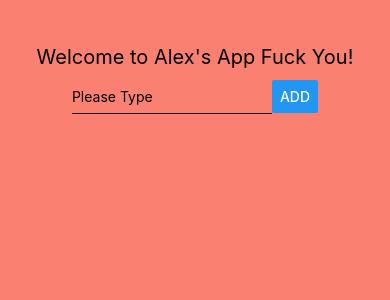
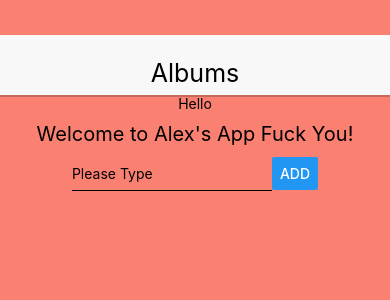
Before and after one commit to clarkexcore/react-native-test1, a React Native app: screen / in a window 390 px wide. Shown: the top 300 px of the page. Built offline with nearby package versions, Linux system fonts and the light colour scheme.

Commit message:
Change, all I see are changesssssss

```diff
--- a/App.js
+++ b/App.js
@@ -1,13 +1,7 @@
-/**
- * Sample React Native App
- * https://github.com/facebook/react-native
- *
- * @format
- * @flow
- */
-
-import React, {Component} from 'react';
-import {Platform, StyleSheet, Text, View, TextInput, Button} from 'react-native';
+import React, { Component } from 'react';
+import { Platform, StyleSheet, Text, View, TextInput, Button } from 'react-native';
+import Header from './src/components/Header';
+import AlbumList from './src/components/AlbumList';
 
 const instructions = Platform.select({
   ios: 'Press Cmd+R to reload,\n' + 'Cmd+D or shake for dev menu',
@@ -30,10 +24,12 @@ export default class App extends Component {
   render() {
     return (
       <View style={styles.container}>
+        <Header headerTitle="Albums" />
+        <AlbumList />
         <Text style={styles.welcome}>Welcome to Alex's App Fuck You!</Text>
         <View style={styles.inputContainer}>
           <TextInput onChangeText={this.placeNameHandler} style={styles.input} value={this.state.placeName} placeholder="Please Type"/>
-          <Button title="Add" />
+          <Button style={styles.buttonAdd} title="Add" />
         </View>
       </View>
     );
@@ -66,4 +62,9 @@ const styles = StyleSheet.create({
     flexDirection: 'row',
     justifyContent: 'space-between',
   },
+  buttonAdd:{
+    backgroundColor: "green",
+    borderColor: "black",
+    textTransform: "uppercase",
+  },
 });
--- a/index.js
+++ b/index.js
@@ -2,8 +2,8 @@
  * @format
  */
 
-import {AppRegistry} from 'react-native';
+import { AppRegistry } from 'react-native';
 import App from './App';
-import {name as appName} from './app.json';
+import { name as appName } from './app.json';
 
 AppRegistry.registerComponent(appName, () => App);
--- a/package.json
+++ b/package.json
@@ -7,6 +7,7 @@
     "test": "jest"
   },
   "dependencies": {
+    "eslint-config-rallycoding": "^3.2.0",
     "react": "16.8.3",
     "react-native": "0.59.5"
   },
--- /dev/null
+++ b/src/components/AlbumList.js
@@ -0,0 +1,10 @@
+import React from 'react';
+import { View, Text } from 'react-native';
+
+const AlbumList = () => (
+        <View>
+            <Text>Hello</Text>
+        </View>
+    );
+
+export default AlbumList;
--- /dev/null
+++ b/src/components/Header.js
@@ -0,0 +1,32 @@
+import React from 'react';
+import { Text, View } from 'react-native';
+
+const Header = (props) => (
+        <View style={styles.viewStyle}>
+            <Text style={styles.textStyle}>{props.headerTitle}</Text>
+        </View>
+    );
+
+const styles = {
+    textStyle: {
+        fontSize: 25,
+    },
+    viewStyle: {
+        backgroundColor: '#F8F8F8',
+        justifyContent: 'center',
+        alignItems: 'center',
+        height: 60,
+        paddingTop: 15,
+        width: '100%',
+        shadowColor: '#000',
+        shadowOffset: {
+            width: 0,
+            height: 2,
+        },
+        shadowOpacity: 0.2,
+        elevation: 2,
+        position: 'relative'
+    },
+};
+
+export default Header;
```
Also changed, not shown: 2 other files (tests, documents, lock files or other folders).
